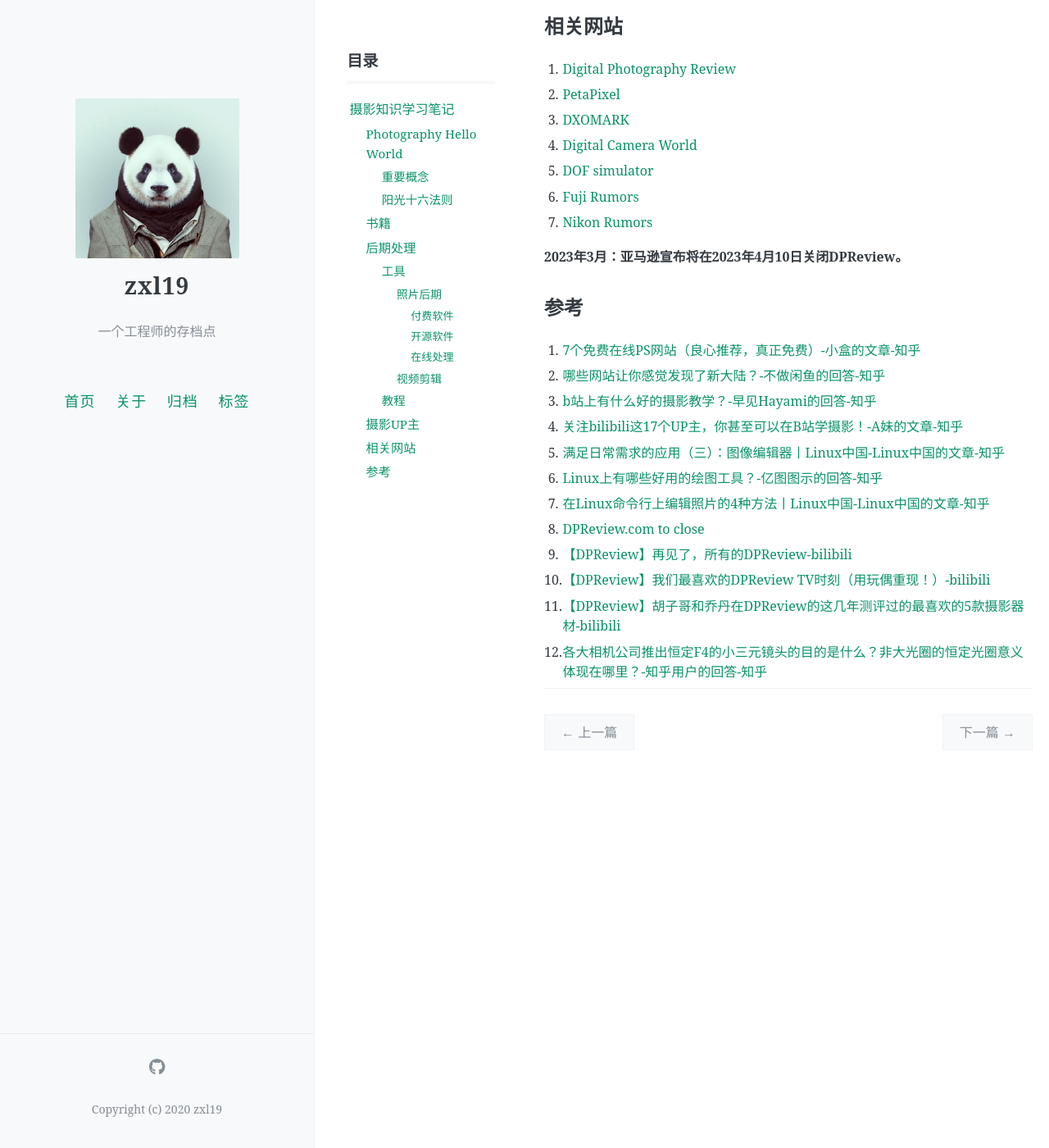
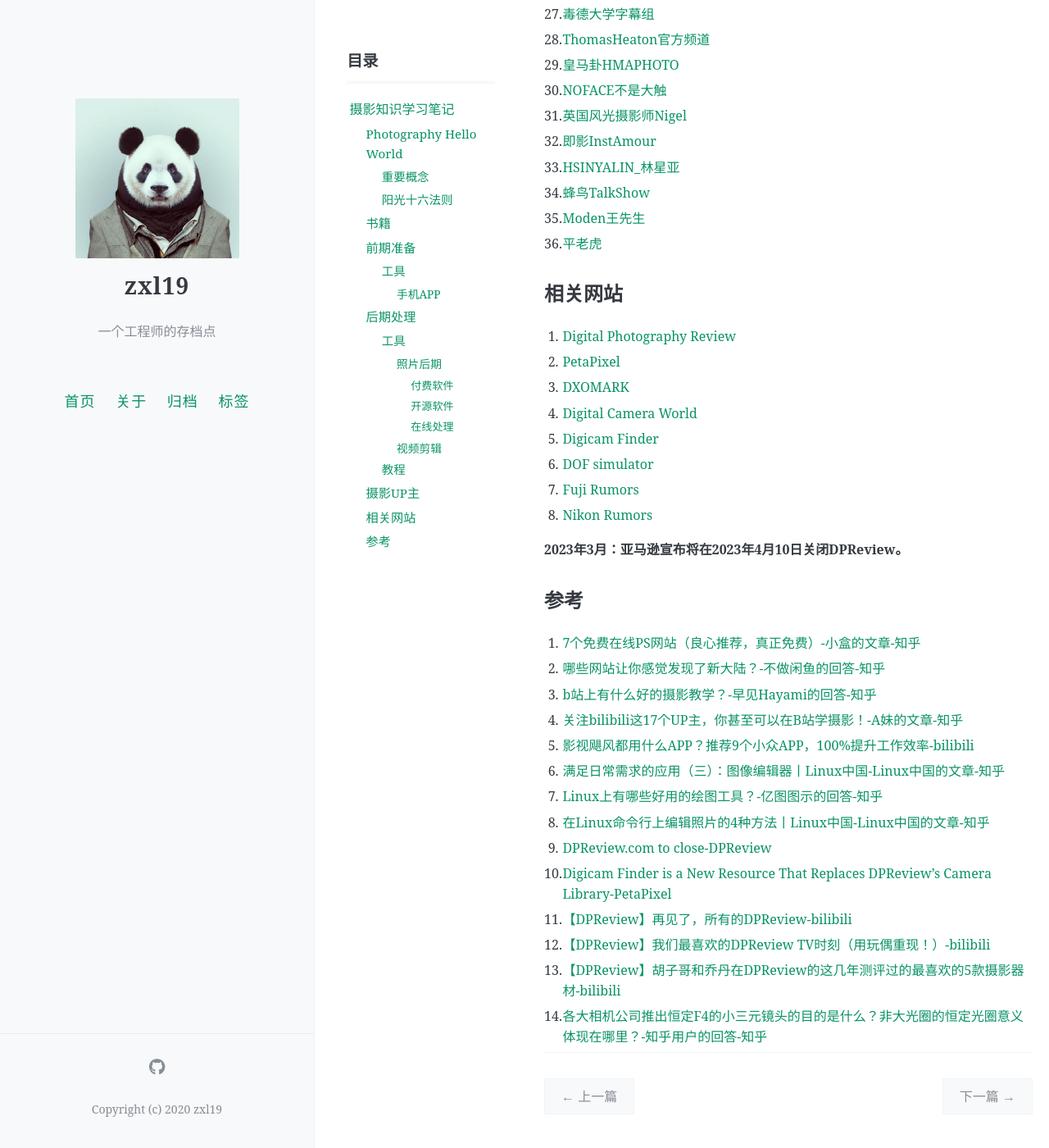
Before and after one commit to zxl19/zxl19.github.io, a Jekyll site: the page built from _posts/2021-08-03-photography-note.md, in a window 1280 px wide and 1400 px high, scrolled down 4079 px. Shown: the whole window at 82% size. Built offline with Jekyll 4.4.1, drawn with Linux system fonts in a browser that asks for light colours; comment, search, counter and statistics services are not loaded; before the commit the page ends 5034 px from its top, so only the background shows below that; some of the changed text lies outside the part shown.

Commit message:
Update Posts

```diff
--- a/_posts/2021-08-03-photography-note.md
+++ b/_posts/2021-08-03-photography-note.md
@@ -70,6 +70,17 @@ pinned: false
 
 1. [推荐一些摄影有关的书籍-平老虎的文章-知乎](https://zhuanlan.zhihu.com/p/44462745)
 2. [【干货】获奖摄影师的学习方法！从0到职业该如何有方法的学习？](https://www.bilibili.com/video/BV14K411K7df)
+
+## 前期准备
+
+### 工具
+
+#### 手机APP
+
+1. Snap Bridge
+2. 巧摄
+3. 莉景天气
+4. 日出日落月相
 
 ## 后期处理
 
@@ -160,9 +171,10 @@ pinned: false
 2. [PetaPixel](https://petapixel.com)
 3. [DXOMARK](https://www.dxomark.com)
 4. [Digital Camera World](https://www.digitalcameraworld.com)
-5. [DOF simulator](https://dofsimulator.net/en/)
-6. [Fuji Rumors](https://www.fujirumors.com)
-7. [Nikon Rumors](https://nikonrumors.com)
+5. [Digicam Finder](https://digicamfinder.com)
+6. [DOF simulator](https://dofsimulator.net/en/)
+7. [Fuji Rumors](https://www.fujirumors.com)
+8. [Nikon Rumors](https://nikonrumors.com)
 
 **2023年3月：亚马逊宣布将在2023年4月10日关闭DPReview。**
 
@@ -172,11 +184,13 @@ pinned: false
 2. [哪些网站让你感觉发现了新大陆？-不做闲鱼的回答-知乎](https://www.zhihu.com/question/293309623/answer/1675816377)
 3. [b站上有什么好的摄影教学？-早见Hayami的回答-知乎](https://www.zhihu.com/question/312241261/answer/1066491001)
 4. [关注bilibili这17个UP主，你甚至可以在B站学摄影！-A妹的文章-知乎](https://zhuanlan.zhihu.com/p/112964588)
-5. [满足日常需求的应用（三）：图像编辑器丨Linux中国-Linux中国的文章-知乎](https://zhuanlan.zhihu.com/p/407938013)
-6. [Linux上有哪些好用的绘图工具？-亿图图示的回答-知乎](https://www.zhihu.com/question/445559611/answer/1759893444)
-7. [在Linux命令行上编辑照片的4种方法丨Linux中国-Linux中国的文章-知乎](https://zhuanlan.zhihu.com/p/430719348)
-8. [DPReview.com to close](https://www.dpreview.com/news/5901145460/dpreview-com-to-close)
-9. [【DPReview】再见了，所有的DPReview-bilibili](https://www.bilibili.com/video/BV1ZM411N7EP)
-10. [【DPReview】我们最喜欢的DPReview TV时刻（用玩偶重现！）-bilibili](https://www.bilibili.com/video/BV1Ks4y1P7JA)
-11. [【DPReview】胡子哥和乔丹在DPReview的这几年测评过的最喜欢的5款摄影器材-bilibili](https://www.bilibili.com/video/BV1HT411p7uE)
-12. [各大相机公司推出恒定F4的小三元镜头的目的是什么？非大光圈的恒定光圈意义体现在哪里？-知乎用户的回答-知乎](https://www.zhihu.com/question/34306403/answer/2654034347)
+5. [影视飓风都用什么APP？推荐9个小众APP，100%提升工作效率-bilibili](https://www.bilibili.com/video/BV1pS4y1V7wq)
+6. [满足日常需求的应用（三）：图像编辑器丨Linux中国-Linux中国的文章-知乎](https://zhuanlan.zhihu.com/p/407938013)
+7. [Linux上有哪些好用的绘图工具？-亿图图示的回答-知乎](https://www.zhihu.com/question/445559611/answer/1759893444)
+8. [在Linux命令行上编辑照片的4种方法丨Linux中国-Linux中国的文章-知乎](https://zhuanlan.zhihu.com/p/430719348)
+9. [DPReview.com to close-DPReview](https://www.dpreview.com/news/5901145460/dpreview-com-to-close)
+10. [Digicam Finder is a New Resource That Replaces DPReview’s Camera Library-PetaPixel](https://petapixel.com/2023/04/03/digicam-finder-is-a-new-resource-that-replaces-dpreviews-camera-library/)
+11. [【DPReview】再见了，所有的DPReview-bilibili](https://www.bilibili.com/video/BV1ZM411N7EP)
+12. [【DPReview】我们最喜欢的DPReview TV时刻（用玩偶重现！）-bilibili](https://www.bilibili.com/video/BV1Ks4y1P7JA)
+13. [【DPReview】胡子哥和乔丹在DPReview的这几年测评过的最喜欢的5款摄影器材-bilibili](https://www.bilibili.com/video/BV1HT411p7uE)
+14. [各大相机公司推出恒定F4的小三元镜头的目的是什么？非大光圈的恒定光圈意义体现在哪里？-知乎用户的回答-知乎](https://www.zhihu.com/question/34306403/answer/2654034347)
```
Also changed, not shown: _posts/2021-05-25-slam-tool.md (+14 -12 lines), _posts/2021-09-15-windows-setup.md (+11 -10 lines).
